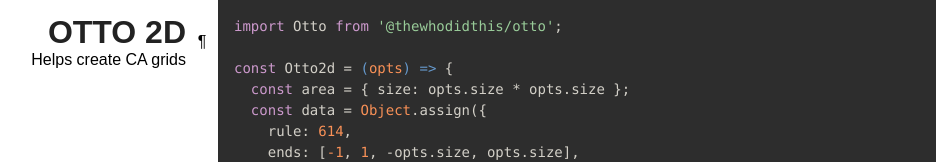
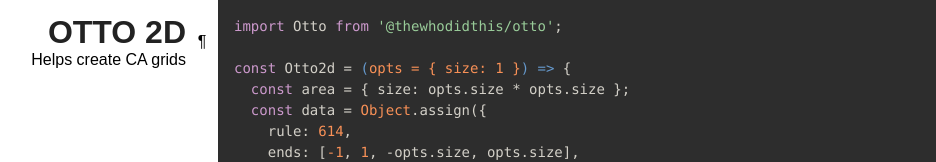
Before and after one commit to thewhodidthis/otto-2d, a website: page docs/index.html in a window 1280 px wide. Shown: the top 162 px of the page, without its empty margins (294-1230 px from the left). Drawn offline with Linux system fonts and the light colour scheme.

Commit message:
docs: rebuild

```diff
--- a/docs/index.html
+++ b/docs/index.html
@@ -34,7 +34,7 @@
           <div class="content"><div class='highlight'><pre>
 <span class="hljs-keyword">import</span> Otto <span class="hljs-keyword">from</span> <span class="hljs-string">'@thewhodidthis/otto'</span>;
 
-<span class="hljs-keyword">const</span> Otto2d = <span class="hljs-function">(<span class="hljs-params">opts</span>) =&gt;</span> {
+<span class="hljs-keyword">const</span> Otto2d = <span class="hljs-function">(<span class="hljs-params">opts = { size: <span class="hljs-number">1</span> }</span>) =&gt;</span> {
   <span class="hljs-keyword">const</span> area = { <span class="hljs-attr">size</span>: opts.size * opts.size };
   <span class="hljs-keyword">const</span> data = <span class="hljs-built_in">Object</span>.assign({
     <span class="hljs-attr">rule</span>: <span class="hljs-number">614</span>,
```
